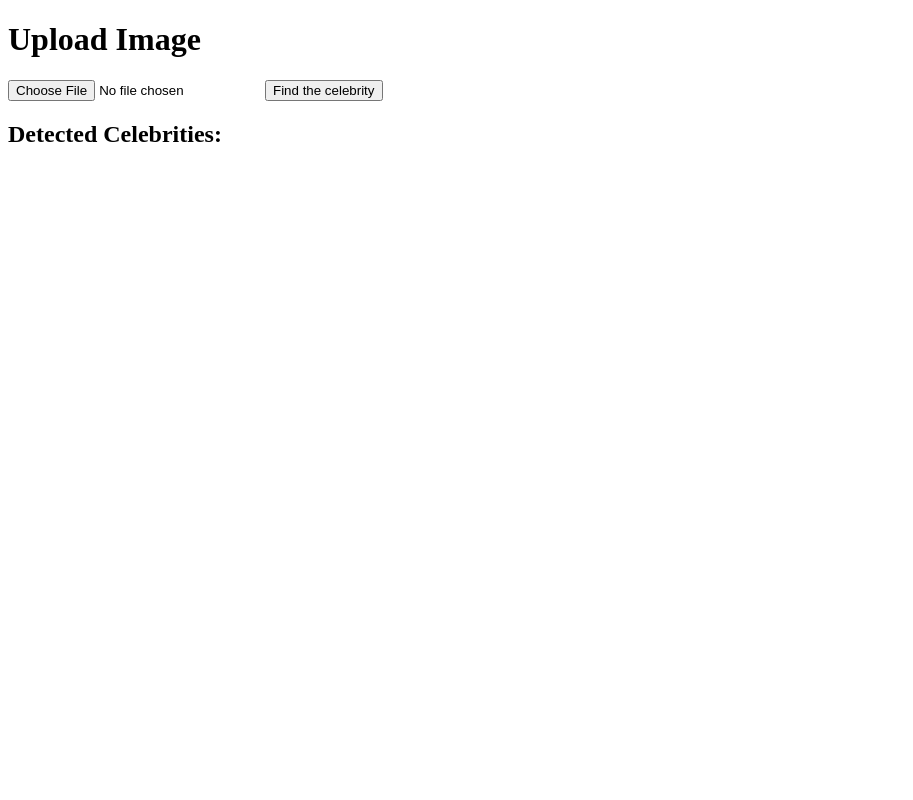
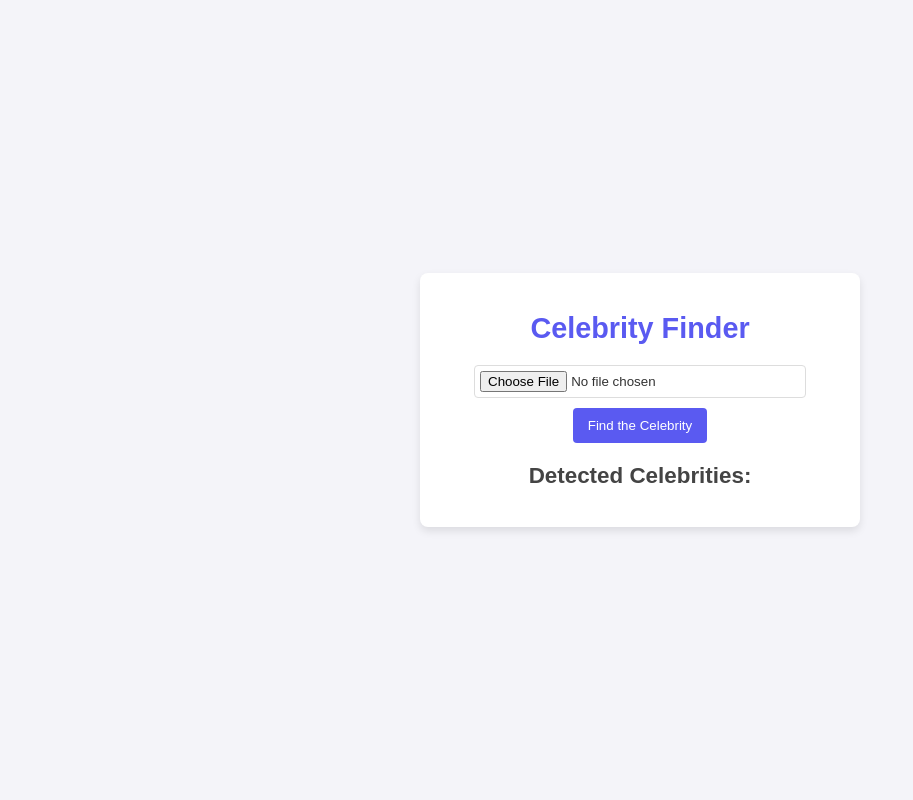
Before and after one commit to Luuzemp14/cic_mc_hs24, a Flask app: page / in a window 1280 px wide. Shown: the whole page, without its empty margins (0-913 px from the left). Run offline with Flask 3, Linux system fonts and the light colour scheme.

Commit message:
enhance upload page with improved styling and layout for better user experience

```diff
--- a/flask_vision/templates/upload.html
+++ b/flask_vision/templates/upload.html
@@ -1,22 +1,105 @@
 <!DOCTYPE html>
-<html>
+<html lang="en">
 <head>
-    <title>Upload Image</title>
+<meta charset="UTF-8">
+<meta name="viewport" content="width=device-width, initial-scale=1.0">
+<title>Celebrity Finder</title>
+<style>
+        body {
+            font-family: Arial, sans-serif;
+            background-color: #f4f4f9;
+            color: #333;
+            margin: 0;
+            padding: 0;
+            display: flex;
+            justify-content: center;
+            align-items: center;
+            height: 100vh;
+        }
+
+        .container {
+            background: #fff;
+            border-radius: 8px;
+            box-shadow: 0 4px 8px rgba(0, 0, 0, 0.1);
+            padding: 20px;
+            max-width: 400px;
+            width: 100%;
+            text-align: center;
+        }
+
+        h1 {
+            color: #5a5af1;
+            font-size: 1.8em;
+            margin-bottom: 20px;
+        }
+
+        form {
+            margin-bottom: 20px;
+        }
+
+        input[type="file"] {
+            display: block;
+            margin: 10px auto;
+            padding: 5px;
+            border: 1px solid #ddd;
+            border-radius: 4px;
+            width: 80%;
+        }
+
+        button {
+            background: #5a5af1;
+            color: #fff;
+            border: none;
+            padding: 10px 15px;
+            border-radius: 4px;
+            cursor: pointer;
+            transition: background 0.3s;
+        }
+
+        button:hover {
+            background: #4747d1;
+        }
+
+        .results {
+            margin-top: 20px;
+        }
+
+        .results h2 {
+            font-size: 1.4em;
+            color: #444;
+        }
+
+        .results ul {
+            list-style: none;
+            padding: 0;
+        }
+
+        .results li {
+            background: #f0f0ff;
+            margin: 5px 0;
+            padding: 10px;
+            border-radius: 4px;
+        }
+</style>
 </head>
 <body>
-<h1>Upload Image</h1>
-<form action="/find celebrety" method="POST" enctype="multipart/form-data">
+<div class="container">
+<h1>Celebrity Finder</h1>
+<form action="/find_celebrity" method="POST" enctype="multipart/form-data">
 <input type="file" name="image" accept="image/png, image/jpeg">
-    <button type="submit">Find the celebrity</button>
+<button type="submit">Find the Celebrity</button>
 </form>
 
         {% if results is not none %}
+<div class="results">
 <h2>Detected Celebrities:</h2>
 <ul>
                     {% for celebrity in results %}
 <li>{{ celebrity.Name }}</li>
                     {% endfor %}
 </ul>
+</div>
         {% endif %}
+</div>
 </body>
 </html>
```
Lines whose indentation alone changed are shown as unchanged.
